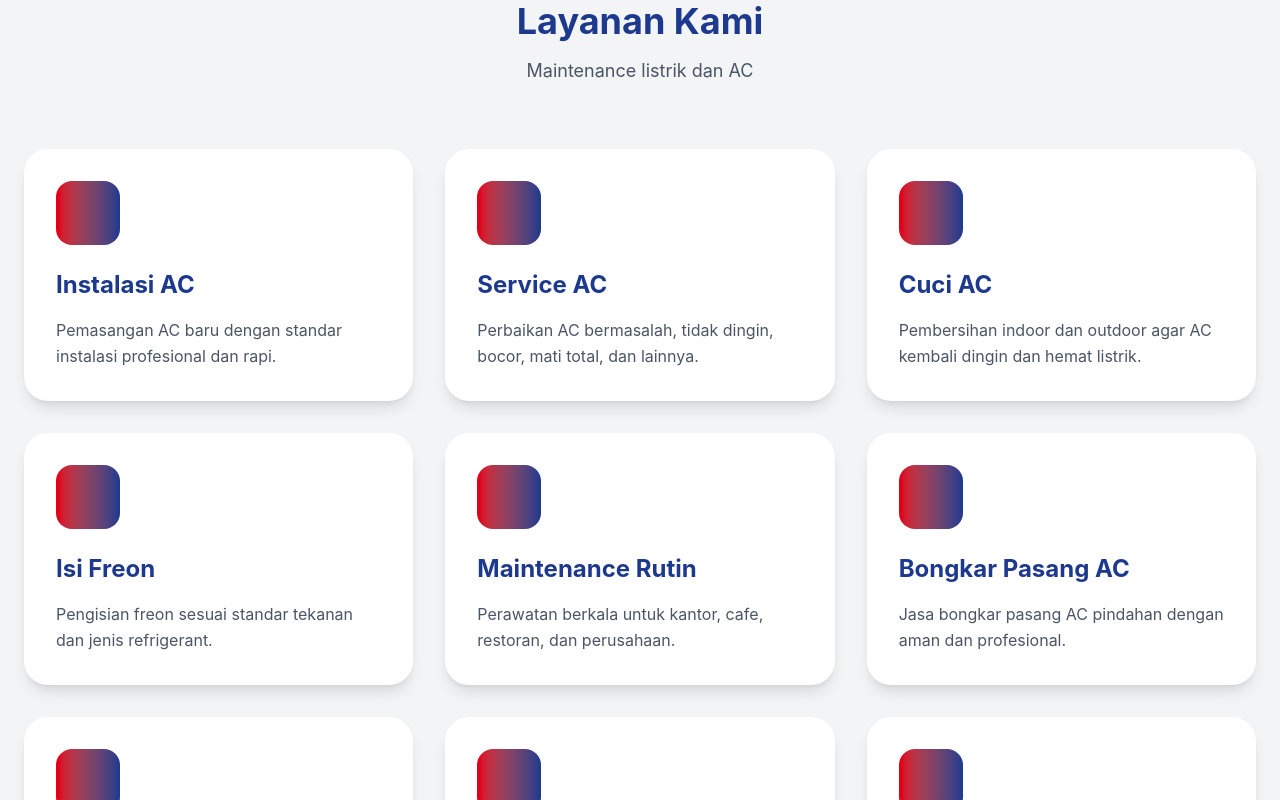
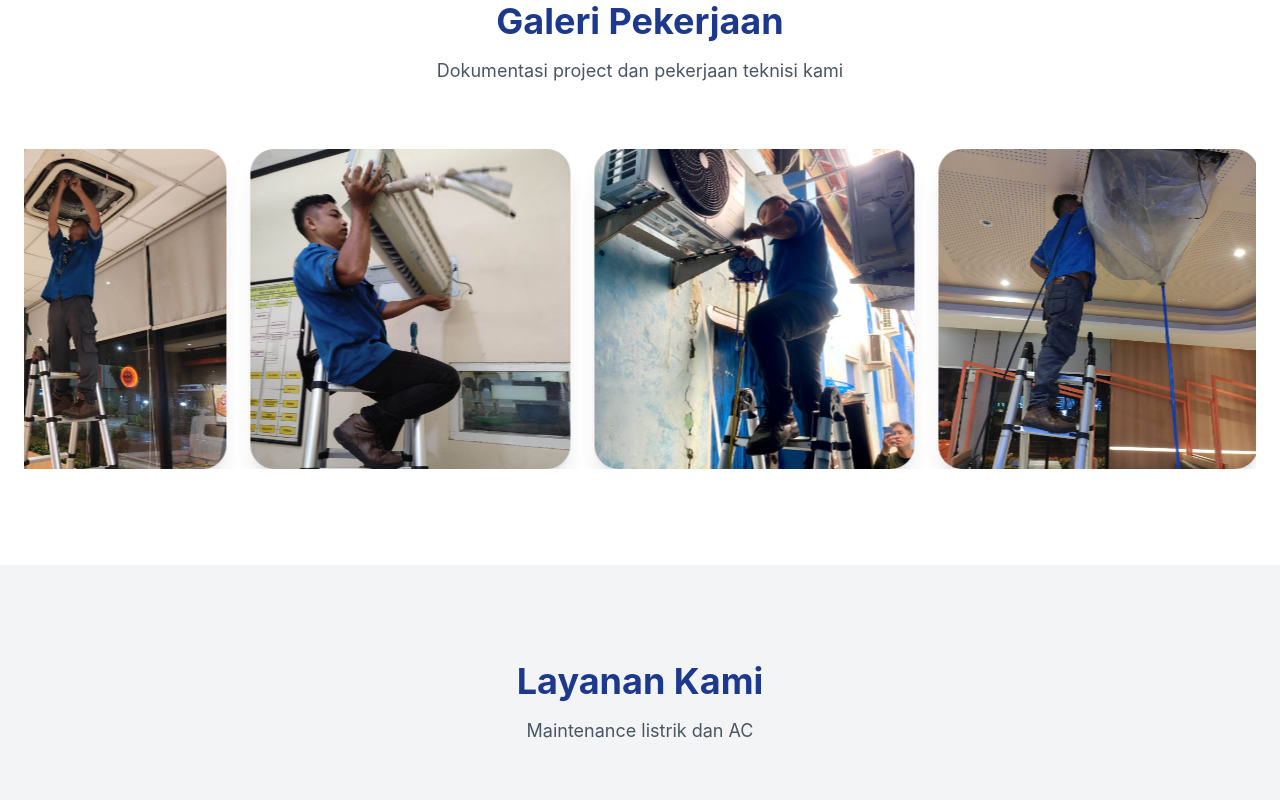
Before and after one commit to itsclarr25/senyum-sahabat, a React (Vite) app: page / in a window 1280 px wide. Shown: the part 2000-2800 px from the top of the page. Built offline with nearby package versions, Linux system fonts and the light colour scheme.

Commit message:
update website

```diff
--- a/src/App.jsx
+++ b/src/App.jsx
@@ -3,7 +3,6 @@ import Hero         from './components/Hero'
 import About        from './components/About'
 import Services     from './components/Services'
 import Gallery      from './components/Gallery'
-import ProductCatalog from './components/ProductCatalog'
 import Testimonials from './components/Testimonials'
 import Contact      from './components/Contact'
 import Footer       from './components/Footer'
@@ -16,9 +15,8 @@ export default function App() {
       <Navbar />
       <Hero />
       <About />
+      <Gallery />
       <Services />
-      <Gallery />
-      <ProductCatalog />
       <Testimonials />
       <Contact />
       <Footer />
```
